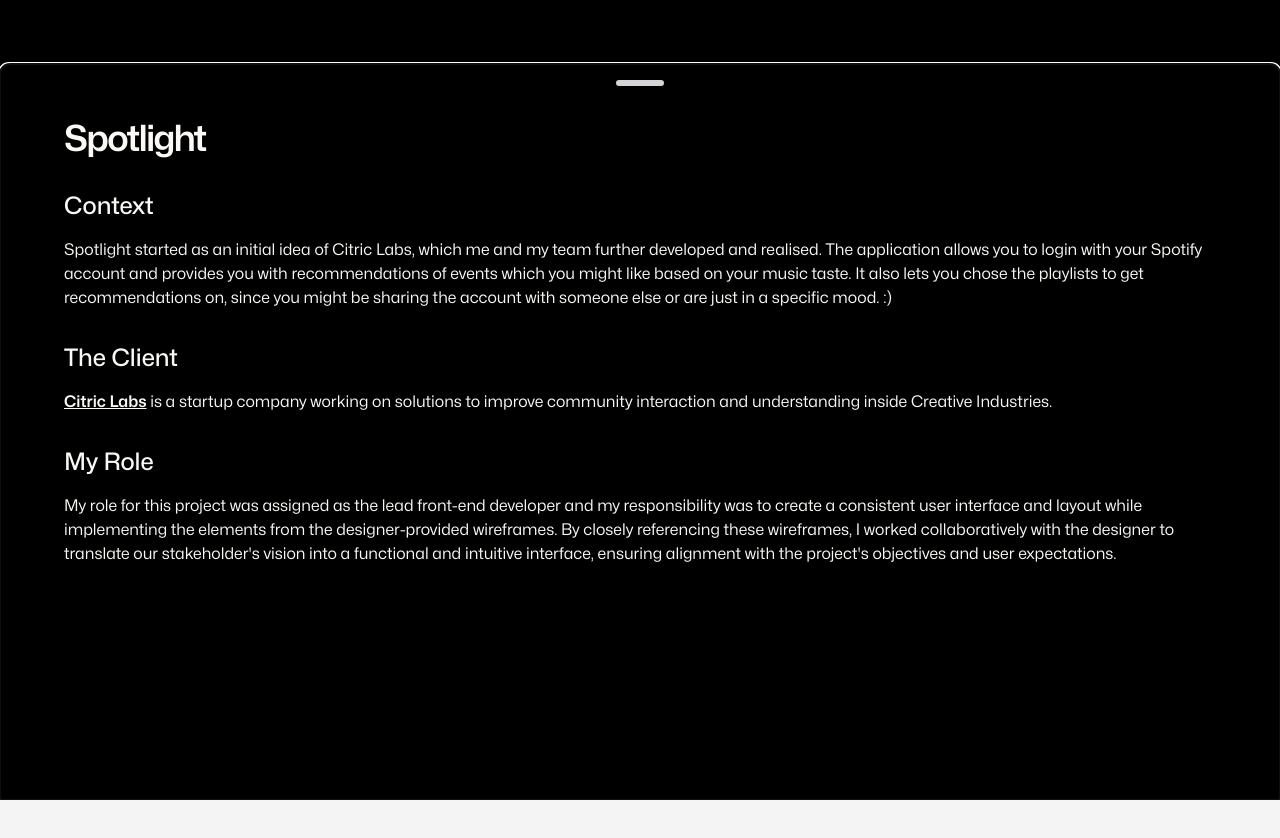
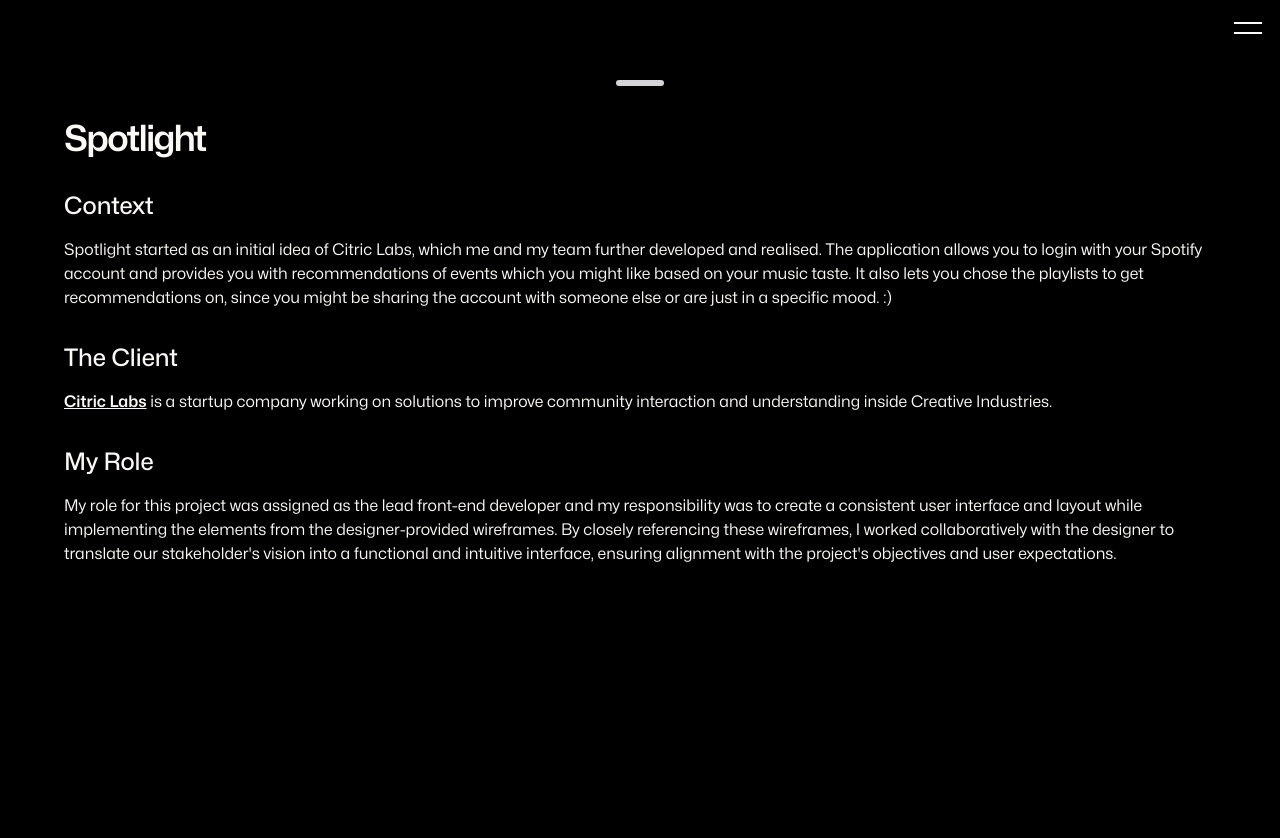
Before and after one commit to denislav-d/personal-portfolio, a Next.js app: page / in a window 1280 px wide. Both pictures are taken after a click on the element 229 px from the left and 636 px from the top of the page. Shown: the top 838 px of the page. Before the commit the page ends 800 px from the top, so only its background shows below. Built offline with nearby package versions, Linux system fonts and the light colour scheme.

Commit message:
Replaced Vaul with my own component
Removed the external npm package Vaul and created my own drawer component (still needs some fixes)

```diff
--- a/package.json
+++ b/package.json
@@ -13,8 +13,7 @@
     "hamburger-react": "^2.5.0",
     "next": "14.1.0",
     "react": "^18",
-    "react-dom": "^18",
-    "vaul": "^0.8.9"
+    "react-dom": "^18"
   },
   "devDependencies": {
     "@types/node": "^20",
--- a/src/app/components/NavBar.tsx
+++ b/src/app/components/NavBar.tsx
@@ -9,14 +9,14 @@ export default function Navbar() {
   const [isOpen, setIsOpen] = useState(false);
 
   return (
-    <div className="bg-none fixed w-full h-14 z-40 top-0">
+    <div className="bg-none backdrop-blur-sm fixed w-full h-14 z-40 top-0">
       <button
         id="hamburger-menu"
         aria-label="Hamburger Menu"
         onClick={() => setIsOpen(!isOpen)}
-        className="fixed top-4 right-4 z-50"
+        className="fixed top-1 right-2 z-50"
       >
-        <Hamburger direction="right" color="light" duration={0.3} size={28} />
+        <Hamburger direction="right" color="#FAF9F6" duration={0.3} size={28} />
       </button>
 
       <motion.div
--- /dev/null
+++ b/src/app/components/ProjectDescription.tsx
@@ -0,0 +1,48 @@
+type Project = {
+  id: number;
+  title: string;
+  description: string;
+  type: string;
+  info_context: string;
+  info_client?: string;
+  info_myrole: string;
+  client_link?: string;
+  client_name?: string;
+};
+
+interface ProjectProps {
+  article: Project;
+}
+
+export default function ProjectDescription({ article }: ProjectProps) {
+  return (
+    <>
+      <div className="mx-auto w-12 h-1.5 flex-shrink-0 rounded-full bg-zinc-300 mb-8" />
+      <article className="max-w-6xl mx-auto">
+        <h1 className="font-semibold mb-8 text-4xl tracking-tighter text-light">
+          {article.title}
+        </h1>
+        <h1 className="font-medium text-2xl mb-4 text-light">Context</h1>
+        <p className="text-light mb-8 leading-6">{article.info_context}</p>
+        {article.info_client ? (
+          <>
+            <h1 className="font-medium text-2xl mb-4 text-light">The Client</h1>
+            <p className="text-light mb-8 leading-6">
+              <a
+                className="text-light font-semibold underline hover:text-light"
+                href={article.client_link}
+              >
+                {article.client_name}
+              </a>
+              {article.info_client}
+            </p>
+          </>
+        ) : (
+          ""
+        )}
+        <h1 className="font-medium text-2xl mb-4 text-light">My Role</h1>
+        <p className="text-light mb-8 leading-6">{article.info_myrole}</p>
+      </article>
+    </>
+  );
+}
--- a/src/app/components/ProjectList.tsx
+++ b/src/app/components/ProjectList.tsx
@@ -1,17 +1,30 @@
-import { motion } from "framer-motion";
-import { Drawer } from "vaul";
+import { motion, AnimatePresence } from "framer-motion";
 import Project from "@/app/components/Project";
+import ProjectDescription from "./ProjectDescription";
+import { useState, useEffect } from "react";
 
 import { projects } from "@/app/data";
 
 export default function ProjectList() {
+  const [isActive, setIsActive] = useState(false);
+
+  const [threshold, setThreshold] = useState(450); // Initial threshold for desktop
+
+  // Update threshold based on screen size
+  useEffect(() => {
+    const handleResize = () => {
+      setThreshold(window.innerWidth >= 768 ? 450 : 300); // Adjust threshold for mobile
+    };
+    window.addEventListener("resize", handleResize);
+    return () => window.removeEventListener("resize", handleResize);
+  }, []);
+
   return (
     <section className="container mx-auto px-6 md:px-24 lg:px-16 mt-24 lg:mt-36 max-w-screen-xl">
       <div className="grid grid-cols-1 gap-16 lg:gap-20 sm:mb-36 sm:grid-cols-2 lg:grid-cols-3">
         {projects.map((article) => (
-          <Drawer.Root shouldScaleBackground key={article.id}>
-            <Drawer.Trigger asChild>
           <motion.article
+            key={article.id}
             viewport={{ once: true }}
             whileInView={{ opacity: 1, y: 0 }}
             initial={{ opacity: 0, y: 50 }}
@@ -19,55 +32,37 @@ export default function ProjectList() {
               duration: 0.5,
               delay: article.id * 0.35,
             }}
+            onClick={() => setIsActive(true)}
           >
             <Project article={article} />
-                <Drawer.Portal>
-                  <Drawer.Overlay className="fixed inset-0 bg-dark" />
-                  <Drawer.Content className="bg-zinc-100 flex flex-col rounded-t-[10px] h-[92%] fixed bottom-0 left-0 right-0">
-                    <section className="p-4 bg-dark overflow-y-auto rounded-t-[10px] flex-1">
-                      <div className="mx-auto w-12 h-1.5 flex-shrink-0 rounded-full bg-zinc-300 mb-8" />
-                      <div className="max-w-6xl mx-auto">
-                        <h1 className="font-semibold mb-8 text-4xl tracking-tighter text-light">
-                          {article.title}
-                        </h1>
-                        <h1 className="font-medium text-2xl mb-4 text-light">
-                          Context
-                        </h1>
-                        <p className="text-light mb-8 leading-6">
-                          {article.info_context}
-                        </p>
-                        {article.info_client ? (
-                          <>
-                            <h1 className="font-medium text-2xl mb-4 text-light">
-                              The Client
-                            </h1>
-                            <p className="text-light mb-8 leading-6">
-                              <a
-                                className="text-light font-semibold underline hover:text-light"
-                                href={article.client_link}
+            <AnimatePresence>
+              {isActive && (
+                <motion.section
+                  transition={{
+                    duration: 0.2,
+                  }}
+                  initial={{
+                    bottom: -250,
+                  }}
+                  animate={{
+                    bottom: 0,
+                  }}
+                  exit={{
+                    bottom: -800,
+                    transition: { duration: 0.1 },
+                  }}
+                  drag="y"
+                  dragConstraints={{ top: 0, bottom: 0 }}
+                  onDragEnd={(_, info) => {
+                    if (info.offset.y > 400) setIsActive(false);
+                  }}
+                  className="rounded-t-[10px] fixed bottom-0 left-0 right-0 p-4 bg-dark z-50 h-[92%]"
                 >
-                                {article.client_name}
-                              </a>
-                              {article.info_client}
-                            </p>
-                          </>
-                        ) : (
-                          ""
+                  <ProjectDescription article={article} />
+                </motion.section>
               )}
-
-                        <h1 className="font-medium text-2xl mb-4 text-light">
-                          My Role
-                        </h1>
-                        <p className="text-light mb-8 leading-6">
-                          {article.info_myrole}
-                        </p>
-                      </div>
-                    </section>
-                  </Drawer.Content>
-                </Drawer.Portal>
+            </AnimatePresence>
           </motion.article>
-            </Drawer.Trigger>
-          </Drawer.Root>
         ))}
       </div>
     </section>
--- a/src/app/data.ts
+++ b/src/app/data.ts
@@ -38,16 +38,16 @@ export const projects: Project[] = [
     client_link: "https://citriclabs.xyz/",
     client_name: "Citric Labs",
   },
-  {
-    id: 2,
-    title: "Vetemòre",
-    description:
-      "Vetemòre offers a divergence from typical high-fashion shopping websites by prioritizing design and delivering comprehensive information.",
-    type: "Next.js",
-    info_context:
-      "Vetemòre started as a response to my frustration as a fashion enthusiast. When browsing online fashion stores I often noticed the prioritization of profit from these websites, which is pretty understandable, but I have always felt the need of knowing more before I buy something. This curiousity always led me to an infinite search for more information about a certain piece, which I was interested about and considered buying. The outcome most of the times was barely any information or many suspicious websites, filled with untrustworthy content. This is why I came up with the idea of Vetemòre - 'vêtements' in french - 'clothes' and '-more' - the website focusing on more details about the clothes. The goal of Vetemòre is to provide enthusiasts and people who care more about what they buy with more information about the designer, designer character and way of thinking, brand, design process and goal, sustainability, inspiration and etc.",
-    info_myrole: "",
-  },
+  // {
+  //   id: 2,
+  //   title: "Vetemòre",
+  //   description:
+  //     "Vetemòre offers a divergence from typical high-fashion shopping websites by prioritizing design and delivering comprehensive information.",
+  //   type: "Next.js",
+  //   info_context:
+  //     "Vetemòre started as a response to my frustration as a fashion enthusiast. When browsing online fashion stores I often noticed the prioritization of profit from these websites, which is pretty understandable, but I have always felt the need of knowing more before I buy something. This curiousity always led me to an infinite search for more information about a certain piece, which I was interested about and considered buying. The outcome most of the times was barely any information or many suspicious websites, filled with untrustworthy content. This is why I came up with the idea of Vetemòre - 'vêtements' in french means 'clothes' and '-more' - the website focusing on more details about the clothes. The goal of Vetemòre is to provide enthusiasts and people who care about what they buy with more information about the designer, designer character and way of thinking, brand, design process and goal, sustainability, inspiration and etc.",
+  //   info_myrole: "",
+  // },
   // {
   //   id: 3,
   //   title: "Website Project",
--- a/src/app/page.tsx
+++ b/src/app/page.tsx
@@ -6,7 +6,7 @@ import ProjectList from "@/app/components/ProjectList";
 
 export default function LandingPage() {
   return (
-    <main vaul-drawer-wrapper="" className="bg-dark min-h-[55rem]">
+    <main className="bg-dark min-h-[55rem]">
       <Navbar />
       <Hero />
       <ProjectList />
```
Also changed, not shown: src/app/components/Project.tsx (+8 -4 lines), 1 other file (tests, documents, lock files or other folders). Lines whose indentation alone changed are shown as unchanged.
